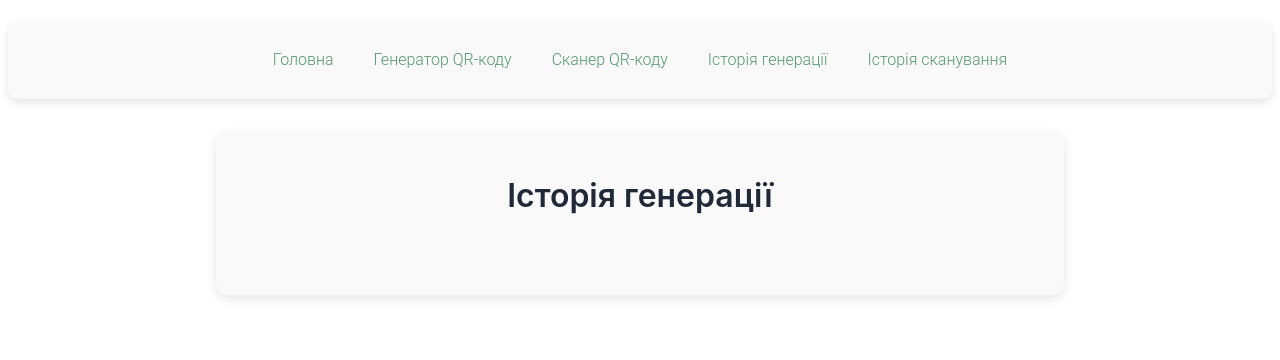
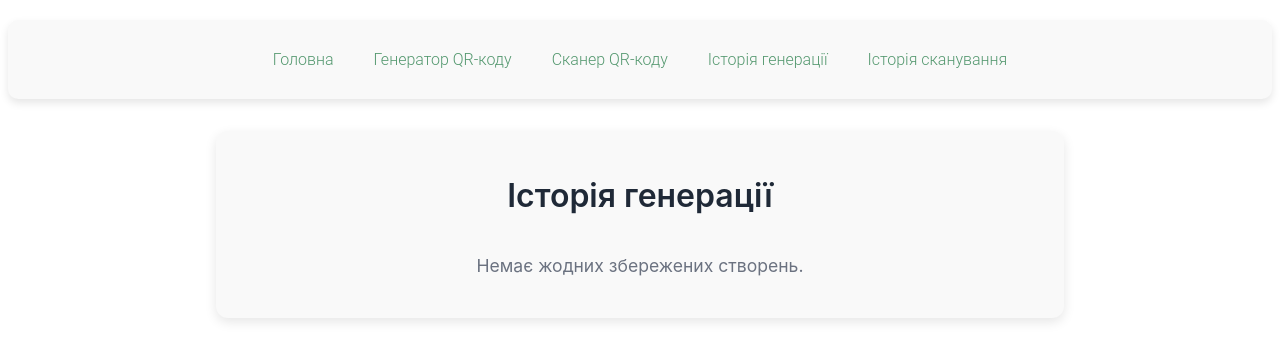
Before and after one commit to Evomind168/qr-code, a React (Vite) app: page /genHistory in a window 1280 px wide. Shown: the top 360 px of the page. Built offline with nearby package versions, Linux system fonts and the light colour scheme.

Commit message:
modify GenHistory.jsx

```diff
--- a/src/components/GenHistory/GenHistory.jsx
+++ b/src/components/GenHistory/GenHistory.jsx
@@ -1,5 +1,5 @@
-import { GENERATE_DATA } from '../../constants.js';
 import { useEffect, useState } from 'react';
+import { GENERATE_DATA } from '../../constants'; // Убрано .js для Vite
 import styles from './GenHistory.module.css';
 
 export const GenHistory = () => {
@@ -13,11 +13,15 @@ export const GenHistory = () => {
     return (
         <div className={styles.container}>
             <h1 className={styles.title}>Історія генерації</h1>
-            <ul className={styles.list}>
-                {genHistory.map((item, index) => (
-                    <li key={index} className={styles.listItem}>{item}</li>
-                ))}
-            </ul>
+            {genHistory.length === 0 ? (
+                <p className={styles.empty}>Немає жодних збережених створень.</p>
+            ) : (
+                <ul className={styles.list}>
+                    {genHistory.map((item, index) => (
+                        <li key={index} className={styles.listItem}>{item}</li>
+                    ))}
+                </ul>
+            )}
         </div>
     );
 };
```
